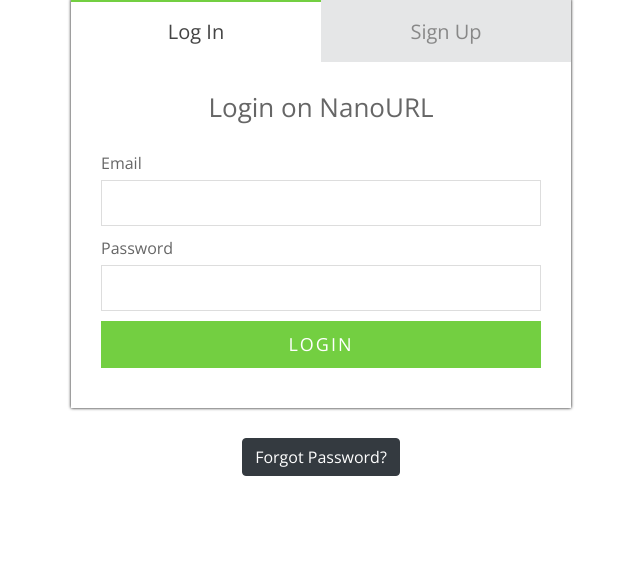
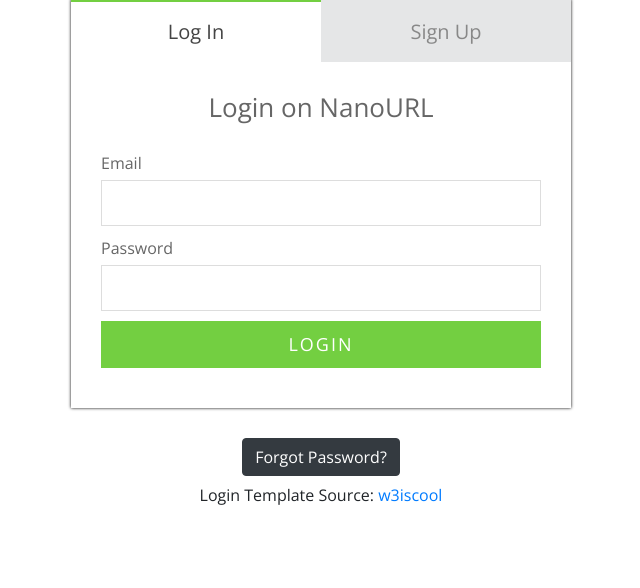
Before and after one commit to devanshumevada/nanourl, a Flask app: page /login in a window 1280 px wide. Shown: the part 31-619 px from the top of the page, without its empty margins (319-959 px from the left). Run offline with Flask 2, Linux system fonts and the light colour scheme; some libraries are stand-ins or nearby versions.

Commit message:
html improvements

```diff
--- a/templates/base.html
+++ b/templates/base.html
@@ -14,7 +14,7 @@
 
     {% block content%}
     {% endblock %}
-    <h4 align="center">Made with &hearts; by <a href="https://www.instagram.com/devanshumevada">Devanshu Mevada</a></h4>
+    <!--<h4 align="center">Made with &hearts; by <a href="https://www.instagram.com/devanshumevada">Devanshu Mevada</a></h4>  -->
 <script>
     {% if url_not_valid %}
         alert('URL is not valid, Please enter a valid URL');
--- a/templates/login.html
+++ b/templates/login.html
@@ -71,7 +71,7 @@
 	</div>
   </div>
 
-<!--<h6 align="center">Login Template Source: <a href="http://w3iscool.com/login-sign-up-form-in-tab-style/">w3iscool</a></h4>-->
+<h6 align="center">Login Template Source: <a href="http://w3iscool.com/login-sign-up-form-in-tab-style/">w3iscool</a></h4>
 <script src='http://cdnjs.cloudflare.com/ajax/libs/jquery/2.1.3/jquery.min.js'></script>
 <script type="text/javascript">
 $(document).ready(function(){
```
